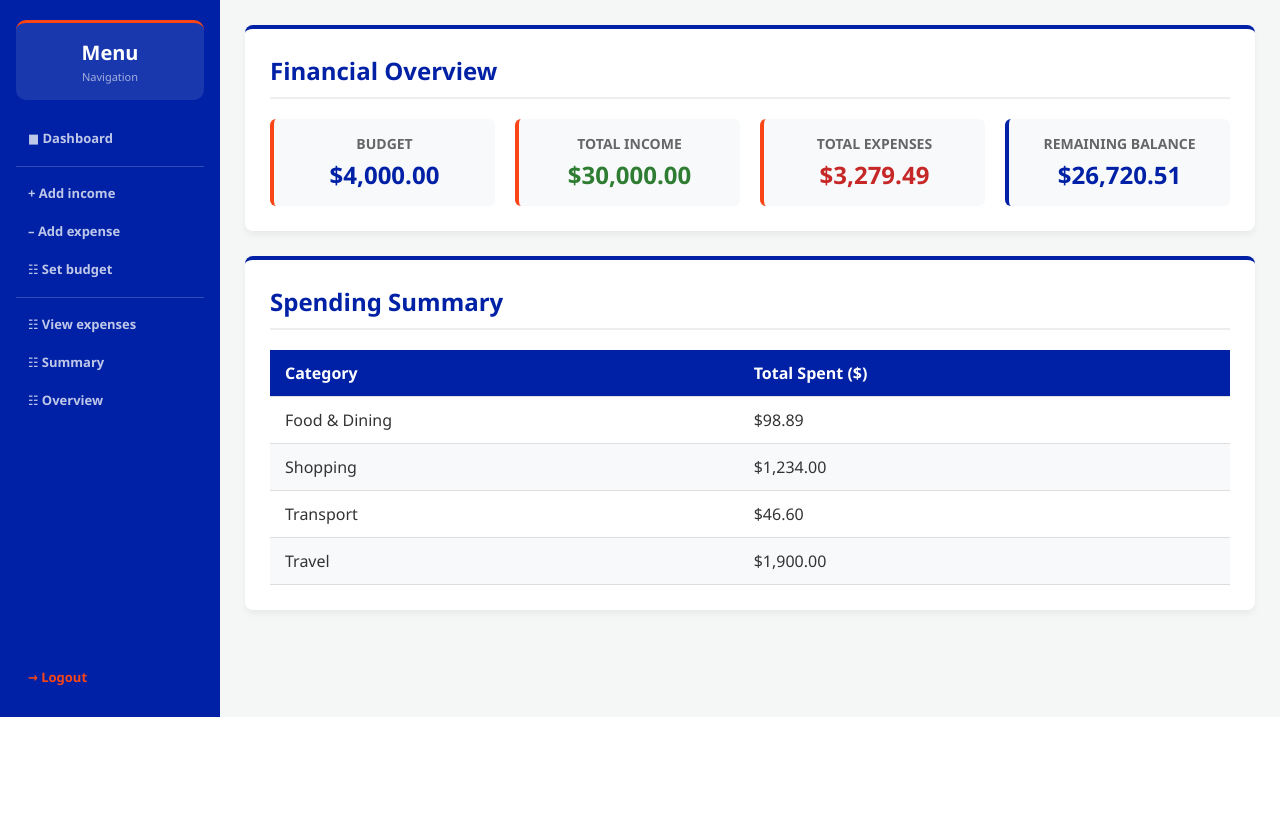
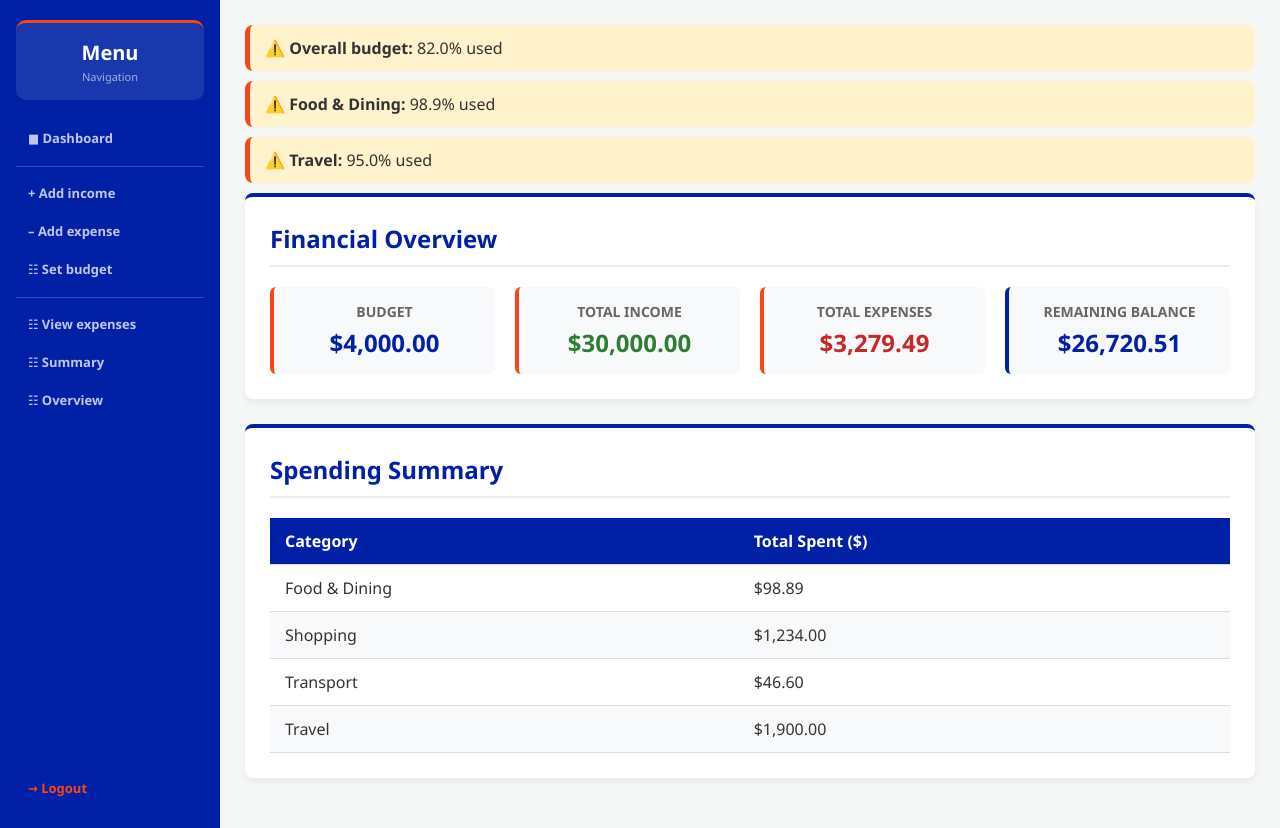
Before and after one commit to akarapanco/student-budget-tracker, a Flask app: page /dashboard in a window 1280 px wide. Shown: the part 83-911 px from the top of the page. Before the commit the page ends 800 px from the top, so only its background shows below. Run offline with Flask 3, Linux system fonts and the light colour scheme; a user stored in the database is signed in; data comes from the database, SQL or seed files in the repository; both versions use the stored data as it was after the commit.

Commit message:
alerts per category

```diff
--- a/app.py
+++ b/app.py
@@ -49,7 +49,8 @@ def dashboard():
     totals = data_manager.get_category_totals(user_id)
     alert = data_manager.budget_alert(user_id)
     success_message = session.pop('success_message', None)
-    return render_template('dashboard.html', current_budget=current_budget, overview=overview, totals=totals, alert=alert, success_message=success_message)
+    budgets = data_manager.get_category_budgets(user_id)
+    return render_template('dashboard.html', current_budget=current_budget, overview=overview, totals=totals, alert=alert, success_message=success_message, budgets=budgets)
 
 @app.route('/add_income', methods=['GET', 'POST'])
 def add_income():
@@ -114,7 +115,8 @@ def spending_summary():
         return redirect(url_for('login'))
     totals = data_manager.get_category_totals(session['user_id'])
     alert = data_manager.budget_alert(session['user_id'])
-    return render_template('spending_summary.html', totals=totals, alert=alert)
+    budgets = data_manager.get_category_budgets(session['user_id'])
+    return render_template('spending_summary.html', totals=totals, alert=alert, budgets=budgets)
 
 @app.route('/financial_overview')
 def financial_overview():
--- a/templates/dashboard.html
+++ b/templates/dashboard.html
@@ -1,13 +1,26 @@
 {% extends "layout.html" %}
-
 {% block title %}Dashboard{% endblock %}
 
 {% block content %}
-    {% if alert %}
-        <div style="background-color: #fff3cd; border: 1px solid #ffeeba; color: #856404; padding: 15px; border-radius: 8px; margin-bottom: 25px; font-weight: bold; border-left: 5px solid var(--uf-orange);">
-            ⚠️ {{ alert.message }}
+    {% if current_budget and overview.total_expenses %}
+        {% set overall_pct = (overview.total_expenses / current_budget * 100)|round(1) %}
+        {% if overall_pct >= 80 %}
+        <div style="background-color: {% if overall_pct >= 100 %}#fdecea{% else %}#fff3cd{% endif %}; border-left: 5px solid {% if overall_pct >= 100 %}#d32f2f{% else %}var(--uf-orange){% endif %}; padding: 12px 15px; border-radius: 8px; margin-bottom: 10px; font-weight: 500;">
+            {% if overall_pct >= 100 %}🚨{% else %}⚠️{% endif %}
+            <strong>Overall budget:</strong> {{ overall_pct }}% used
         </div>
+        {% endif %}
     {% endif %}
+
+    {% for category, total in totals %}
+        {% set budget = budgets.get(category, 0) %}
+        {% if budget and (total / budget * 100) >= 80 %}
+        <div style="background-color: {% if (total / budget * 100) >= 100 %}#fdecea{% else %}#fff3cd{% endif %}; border-left: 5px solid {% if (total / budget * 100) >= 100 %}#d32f2f{% else %}var(--uf-orange){% endif %}; padding: 12px 15px; border-radius: 8px; margin-bottom: 10px; font-weight: 500;">
+            {% if (total / budget * 100) >= 100 %}🚨{% else %}⚠️{% endif %}
+            <strong>{{ category }}:</strong> {{ (total / budget * 100)|round(1) }}% used
+        </div>
+        {% endif %}
+    {% endfor %}
 
     <div class="card">
         <h2>Financial Overview</h2>
```
Also changed, not shown: templates/spending_summary.html (+23 -5 lines), app_database.db.
